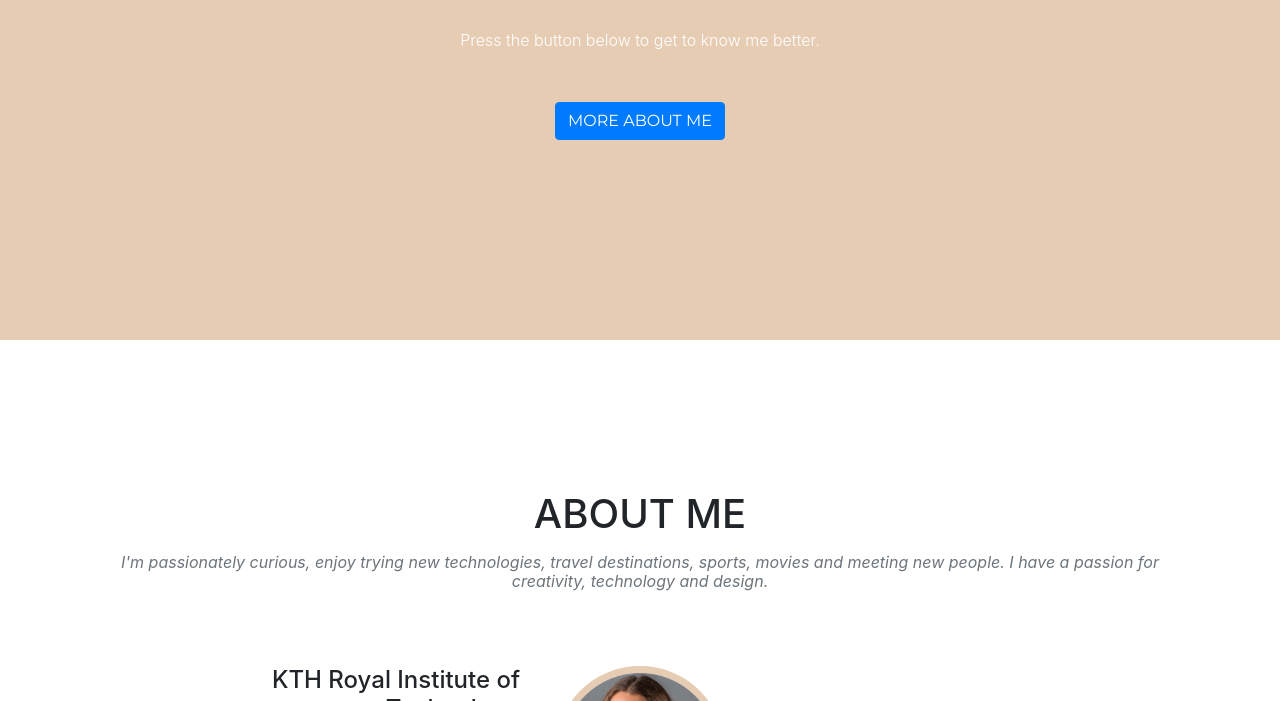
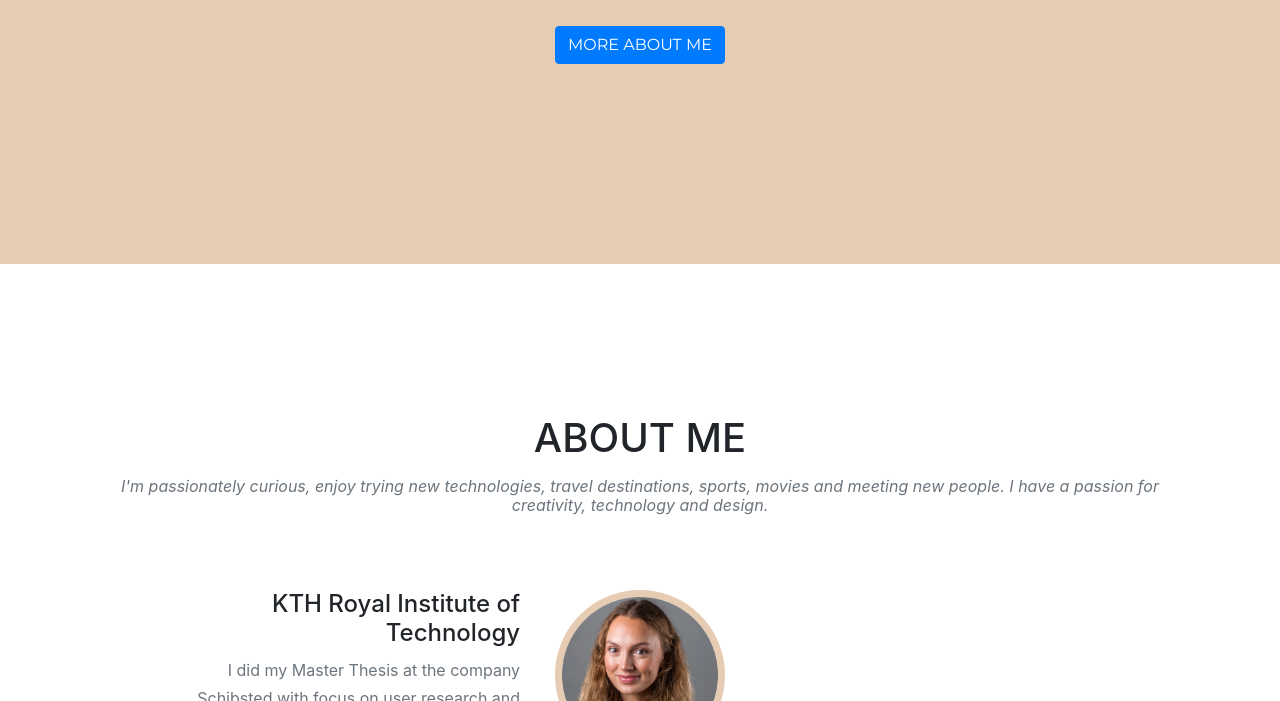
Before and after one commit to eIgelstrom/eIgelstrom.github.io, a website with bundled scripts: page index.html in a window 1280 px wide. Shown: the part 399-1100 px from the top of the page. Built offline with nearby package versions, Linux system fonts and the light colour scheme; files whose address does not match are found by name; a web font is replaced by a local one.

Commit message:
fix: header

```diff
--- a/index.html
+++ b/index.html
@@ -57,7 +57,6 @@
     <div class="container">
       <div class="intro-text">
         <div class="intro-heading text-uppercase">I'M EMMA IGELSTRÖM</div>
-                <p class="text-white-75 font-weight-light mb-5"> Press the button below to get to know me better. </p>
                 <a class="btn btn-primary btn-xl text-uppercase js-scroll-trigger" href="#about">More About Me</a>
           </div>
       </div>
```
